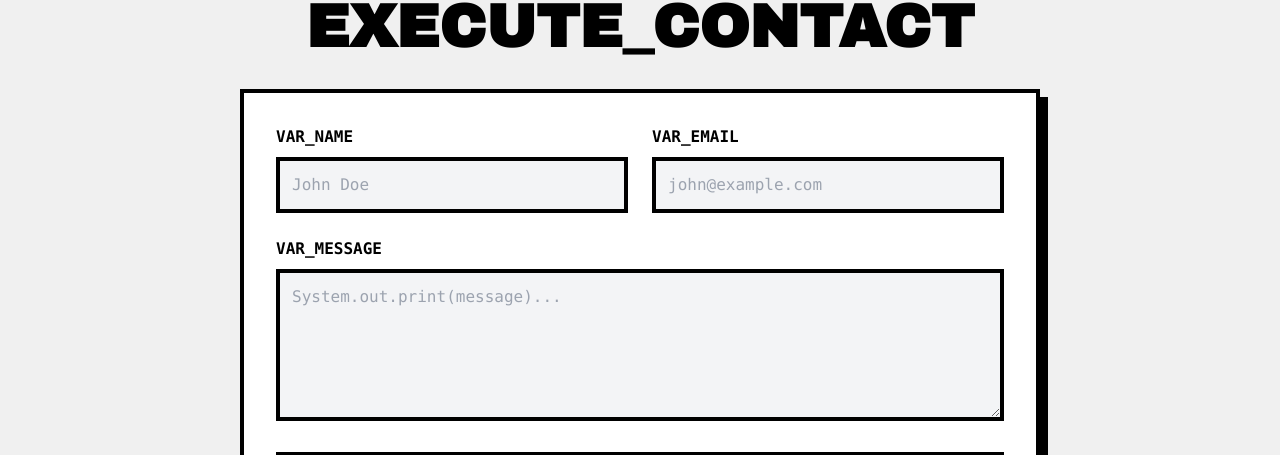
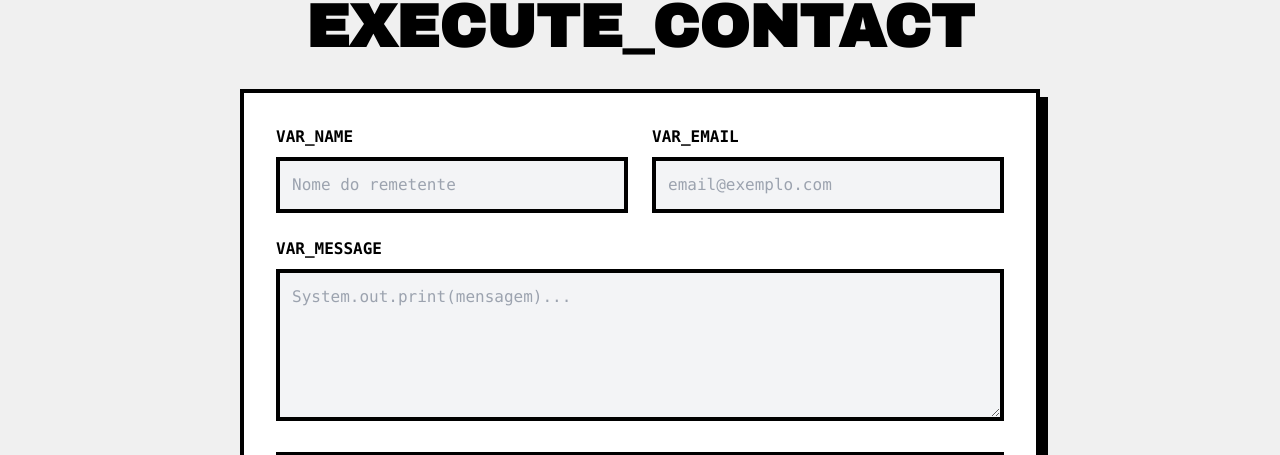
Before and after one commit to FlavioNascimento99/portifolio, a React (Vite) app: page / in a window 1280 px wide. Shown: the part 2439-2894 px from the top of the page. Built offline with nearby package versions, Linux system fonts and the light colour scheme.

Commit message:
fix: changing email component things

```diff
--- a/App.tsx
+++ b/App.tsx
@@ -215,7 +215,7 @@ function App() {
                       onChange={handleInputChange}
                       required
                       className="w-full bg-gray-100 border-4 border-black p-3 font-mono focus:bg-neo-yellow focus:outline-none transition-colors"
-                      placeholder="John Doe"
+                      placeholder="Nome do remetente"
                     />
                 </div>
                 <div className="space-y-2">
@@ -227,7 +227,7 @@ function App() {
                       onChange={handleInputChange}
                       required
                       className="w-full bg-gray-100 border-4 border-black p-3 font-mono focus:bg-neo-yellow focus:outline-none transition-colors"
-                      placeholder="john@example.com"
+                      placeholder="email@exemplo.com"
                     />
                 </div>
              </div>
@@ -240,7 +240,7 @@ function App() {
                   onChange={handleInputChange}
                   required
                   className="w-full bg-gray-100 border-4 border-black p-3 font-mono focus:bg-neo-yellow focus:outline-none transition-colors"
-                  placeholder="System.out.print(message)..."
+                  placeholder="System.out.print(mensagem)..."
                 ></textarea>
              </div>
              {feedback && (
```
